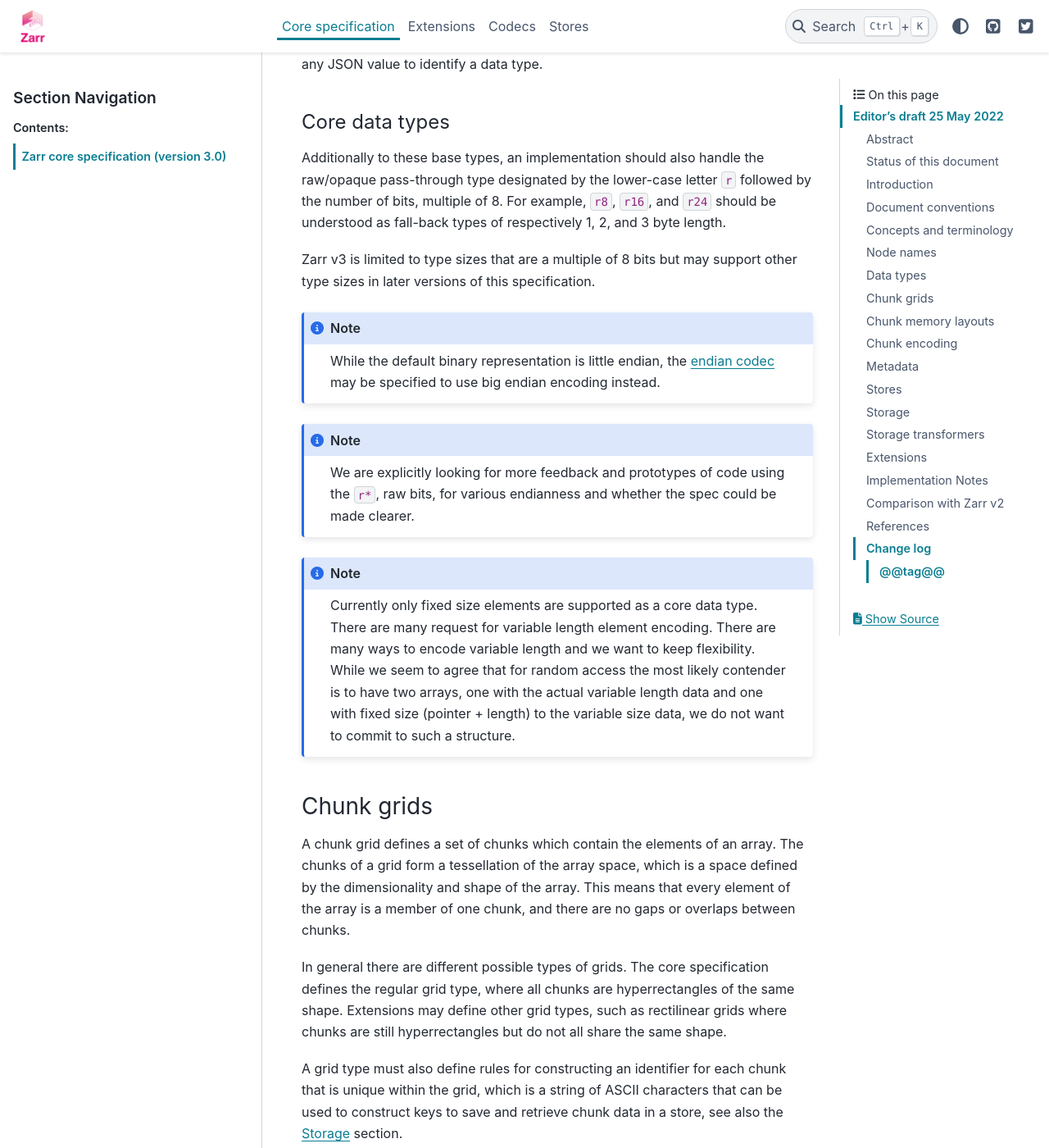
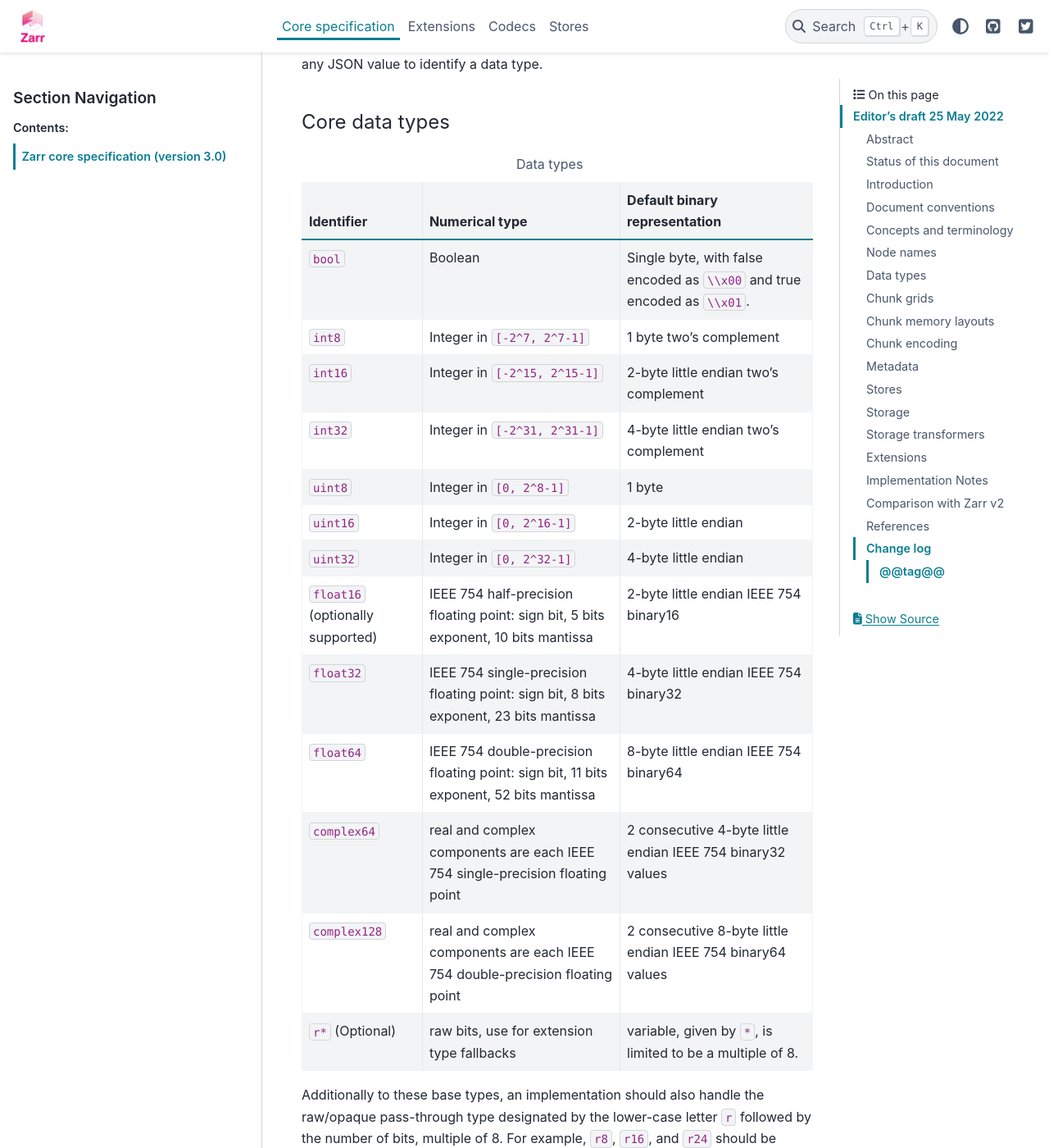
Before and after one commit to zarr-developers/zarr-specs, a Sphinx documentation site: the page built from docs/core/v3.0.rst, in a window 1280 px wide and 1400 px high, scrolled down 9968 px. Shown: the whole window at 82% size. Built offline with Sphinx 7.4.7 and the PyData theme 0.15.4, drawn with Linux system fonts in a browser that asks for light colours.

Commit message:
Fixes formatting for the "Core data types" table, which was not rendered previously

```diff
--- a/docs/core/v3.0.rst
+++ b/docs/core/v3.0.rst
@@ -501,43 +501,42 @@ Core data types
    * - ``bool``
      - Boolean
      - Single byte, with false encoded as ``\\x00`` and true encoded as ``\\x01``.
-   * - int8
+   * - ``int8``
      - Integer in ``[-2^7, 2^7-1]``
      - 1 byte two's complement
-   * - int16
+   * - ``int16``
      - Integer in ``[-2^15, 2^15-1]``
      - 2-byte little endian two's complement
-   * - int32
+   * - ``int32``
      - Integer in ``[-2^31, 2^31-1]``
      - 4-byte little endian two's complement
-   * - uint8
+   * - ``uint8``
      - Integer in ``[0, 2^8-1]``
      - 1 byte
-   * - uint16
+   * - ``uint16``
      - Integer in ``[0, 2^16-1]``
      - 2-byte little endian
-   * - uint32
+   * - ``uint32``
      - Integer in ``[0, 2^32-1]``
      - 4-byte little endian
-   * - float16 (optionally supported)
+   * - ``float16`` (optionally supported)
      - IEEE 754 half-precision floating point: sign bit, 5 bits exponent, 10 bits mantissa
      - 2-byte little endian IEEE 754 binary16
-   * - float32
+   * - ``float32``
      - IEEE 754 single-precision floating point: sign bit, 8 bits exponent, 23 bits mantissa
      - 4-byte little endian IEEE 754 binary32
-   * - float64
+   * - ``float64``
      - IEEE 754 double-precision floating point: sign bit, 11 bits exponent, 52 bits mantissa
      - 8-byte little endian IEEE 754 binary64
-   * - complex64
+   * - ``complex64``
      - real and complex components are each IEEE 754 single-precision floating point
      - 2 consecutive 4-byte little endian IEEE 754 binary32 values
-   * - complex128
+   * - ``complex128``
      - real and complex components are each IEEE 754 double-precision floating point
      - 2 consecutive 8-byte little endian IEEE 754 binary64 values
    * - ``r*`` (Optional)
      - raw bits,  use for extension type fallbacks
      - variable, given by ``*``, is limited to be a multiple of 8.
-     - N/A
 
 Additionally to these base types, an implementation should also handle the
 raw/opaque pass-through type designated by the lower-case letter ``r`` followed
```
